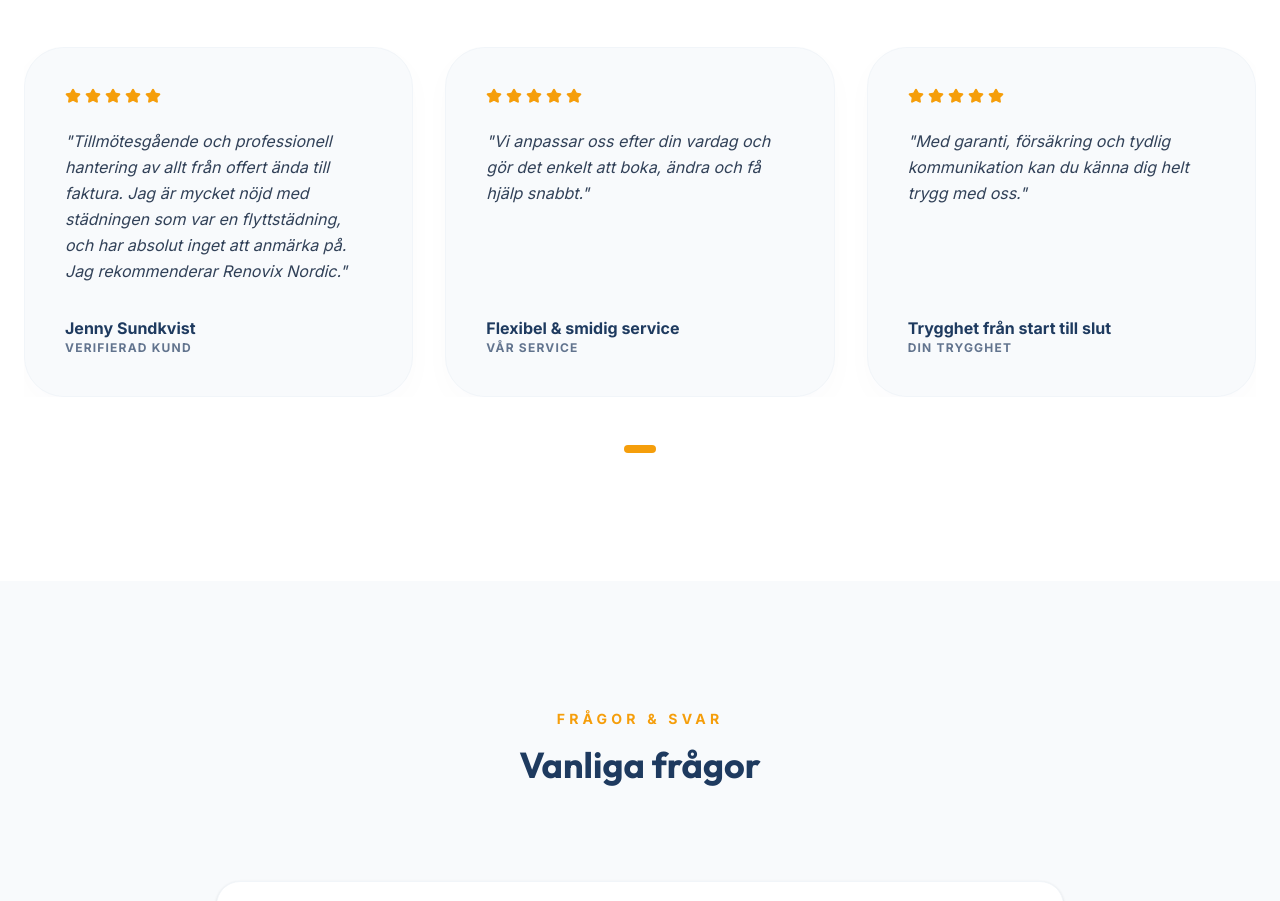
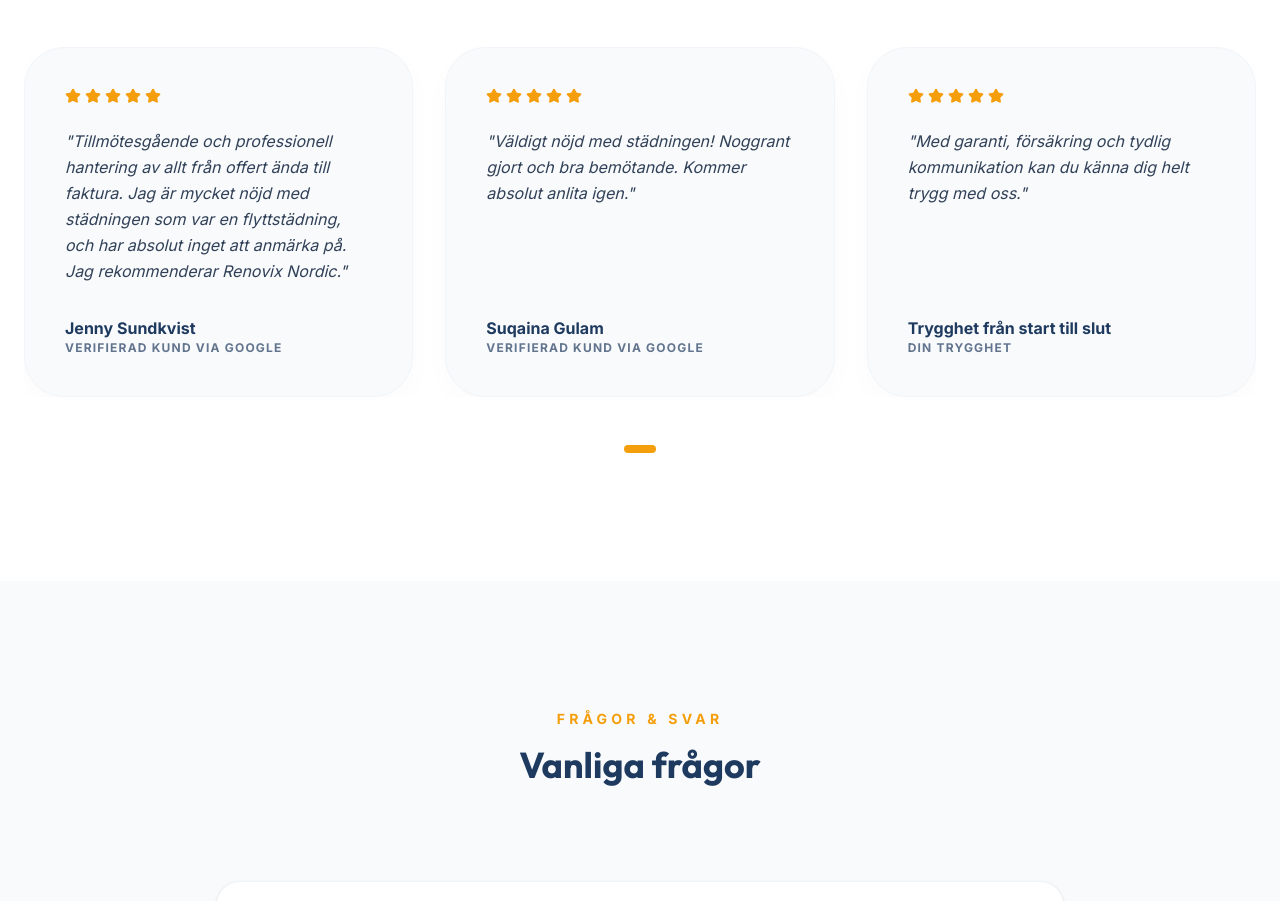
Before and after one commit to NajibMuhammadi/renovixnordicsenaste, a Next.js app: page / in a window 1280 px wide. Shown: the part 4800-5701 px from the top of the page. Built offline with nearby package versions, Linux system fonts and the light colour scheme; a web font is replaced by a local one.

Commit message:
pushar reviews

```diff
--- a/app/HomeClient.tsx
+++ b/app/HomeClient.tsx
@@ -36,13 +36,13 @@ const stats = [
 const reviews = [
     {
         name: "Jenny Sundkvist",
-        role: "Verifierad kund ",
+        role: "Verifierad kund via Google",
         text: "Tillmötesgående och professionell hantering av allt från offert ända till faktura. Jag är mycket nöjd med städningen som var en flyttstädning, och har absolut inget att anmärka på. Jag rekommenderar Renovix Nordic.",
     },
     {
-        name: "Flexibel & smidig service",
-        role: "Vår service",
-        text: "Vi anpassar oss efter din vardag och gör det enkelt att boka, ändra och få hjälp snabbt.",
+        name: "Suqaina Gulam",
+        role: "Verifierad kund via Google",
+        text: "Väldigt nöjd med städningen! Noggrant gjort och bra bemötande. Kommer absolut anlita igen.",
     },
     {
         name: "Trygghet från start till slut",
```
